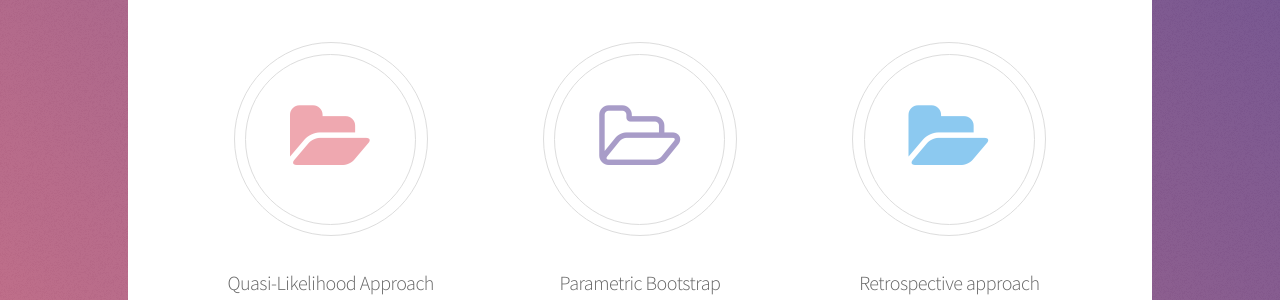
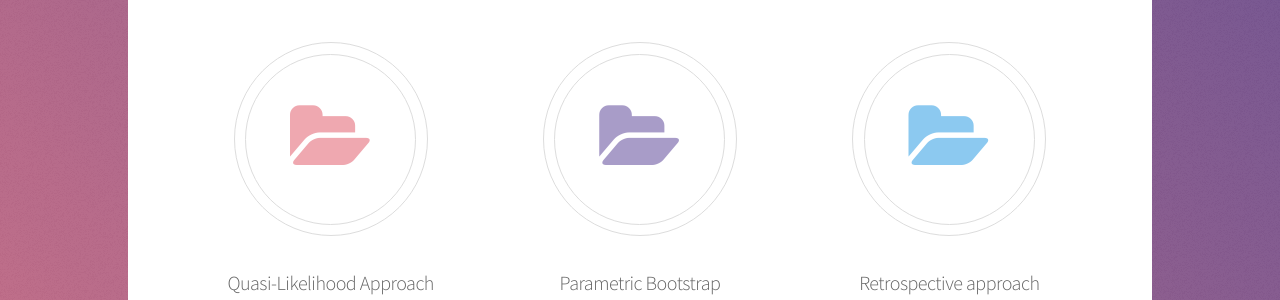
Before and after one commit to joellesophya/joellesophya.github.io, a Jekyll site: the page built from index.html, in a window 1280 px wide. Shown: the part 1155-1455 px from the top of the page. Built offline with Jekyll 4.4.1, drawn with Linux system fonts in a browser that asks for light colours.

Commit message:
New changes

```diff
--- a/index.html
+++ b/index.html
@@ -32,7 +32,7 @@ title: Joelle Mbatchou - Webpage
 				<p>Generate replicates of the phenotype using a quasi-likelihood framework</p>
 			</li>
 			<li>
-				<span class="icon major style3 fa-folder-open-o"></span>
+				<span class="icon major style3 fa-folder-open"></span>
 				<h3>Parametric Bootstrap</h3>
 				<p>Use a computationally efficient MCMC-based algorithm to fit a model from which we generate replicates. Also implement a retrospective testing approach</p>
 			</li>
```
